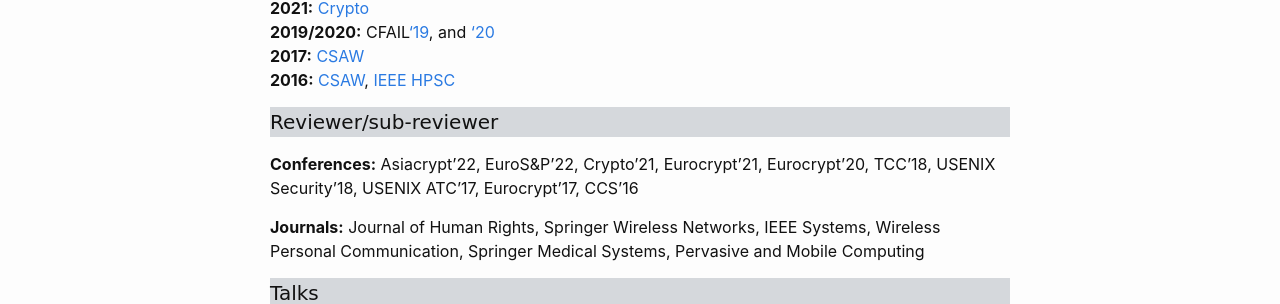
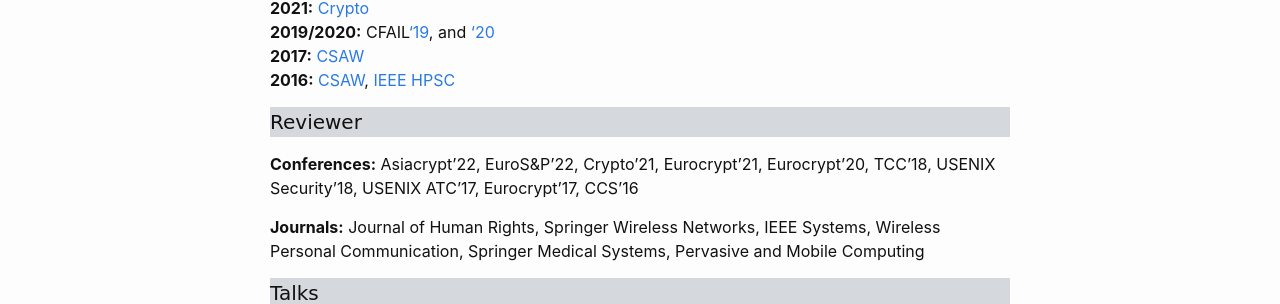
Before and after one commit to GhadaAlmashaqbeh/GhadaAlmashaqbeh.github.io, a Jekyll site: the page built from 03-talks.md, in a window 1280 px wide. Shown: the part 523-827 px from the top of the page. Built offline with Jekyll 4.4.1, drawn with Linux system fonts in a browser that asks for light colours.

Commit message:
some fix

```diff
--- a/03-talks.md
+++ b/03-talks.md
@@ -25,7 +25,7 @@
 **2016:** [CSAW](https://engineering.nyu.edu/events/2016/11/10/csaw-16), [IEEE HPSC](https://csis.pace.edu/BigDataSecurity/BigDataSecurity2016/hpsccommittee.htm)  <br/>
 
 
-<h4 style="font-family: 'Comic Sans MS'; background-color:rgb(213, 216, 220);">Reviewer/sub-reviewer</h4>
+<h4 style="font-family: 'Comic Sans MS'; background-color:rgb(213, 216, 220);">Reviewer</h4>
 
 **Conferences:** Asiacrypt'22, EuroS&P'22, Crypto'21, Eurocrypt'21, Eurocrypt'20, TCC'18, USENIX Security'18, USENIX ATC'17, Eurocrypt'17, CCS'16 <br/>
 
```
